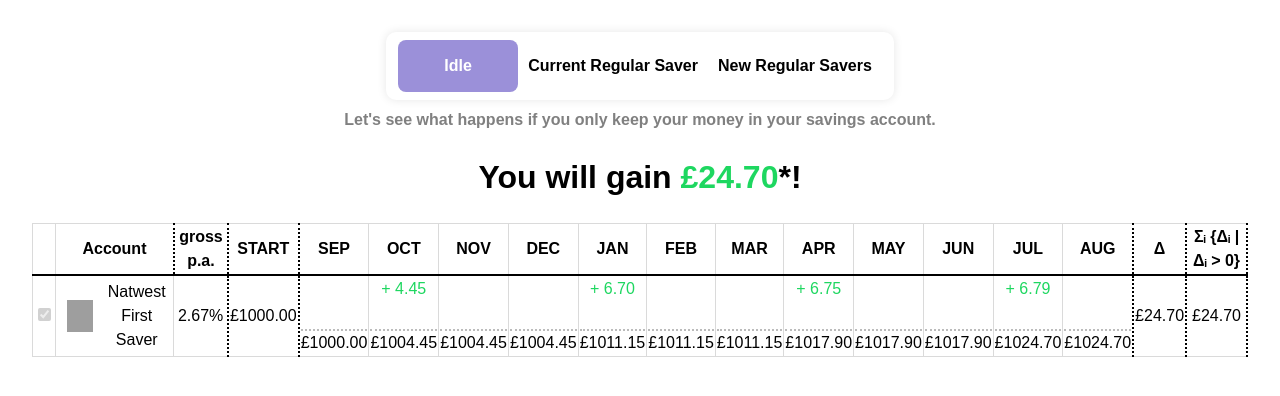
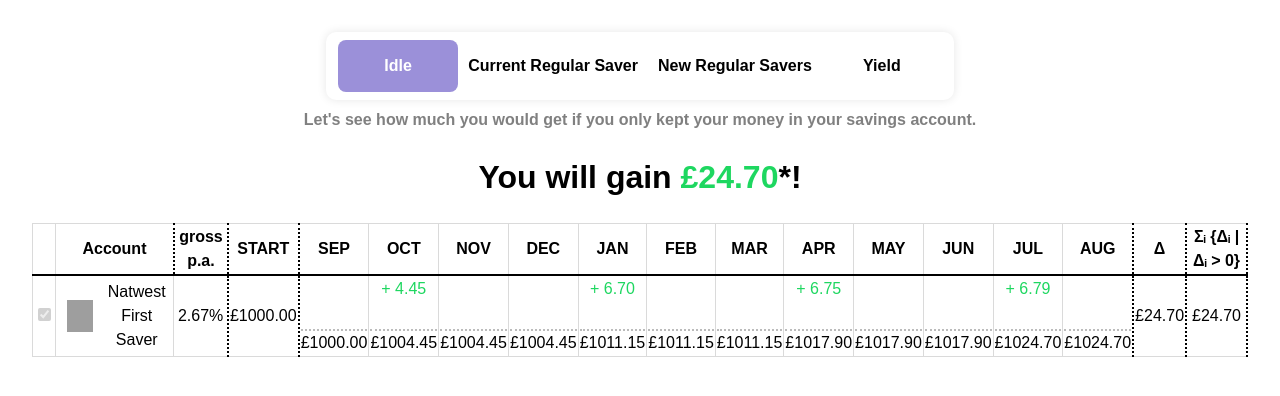
Before and after one commit to Razzula/martyn-llewelyn, a React (Vite) app: page / in a window 1280 px wide. Shown: the top 396 px of the page. Built offline with nearby package versions, Linux system fonts and the light colour scheme; grey boxes are pictures that could not be loaded.

Commit message:
Implement yield heurestic to optimise interest generation

```diff
--- a/src/App.tsx
+++ b/src/App.tsx
@@ -30,6 +30,7 @@ function App() {
     useRef<HTMLDivElement>(null),
     useRef<HTMLDivElement>(null),
     useRef<HTMLDivElement>(null),
+    useRef<HTMLDivElement>(null),
   ];
 
   // Ref for the SegmentedControl container
@@ -38,13 +39,18 @@ function App() {
   let modeLong;
   switch (mode) {
     case 'idle':
-      modeLong = 'only keep your money in your savings account';
+      modeLong = 'if you only kept your money in your savings account';
       break;
     case 'crs':
-      modeLong = 'utilise your current regular saver, as well as your savings';
+      modeLong = 'if you utilsed your current regular saver, as well as your savings';
+      break;
+    case 'nrs':
+      modeLong = 'if you utilised other available regular savers, as well as your existing accounts';
+      break;
+    case 'yield':
+      modeLong = 'from adding £1, in any given month';
       break;
     default:
-      modeLong = 'utilise other available regular savers, as well as your existing accounts';
   }
 
   return (
@@ -69,14 +75,19 @@ function App() {
               label: "New Regular Savers",
               value: "nrs",
               ref: segmentRefs[2]
-            }
+            },
+            {
+              label: "Yield",
+              value: "yield",
+              ref: segmentRefs[3]
+            },
           ]}
         />
       </div>
 
       <div className="App">
-        <h4 style={{ color: 'grey' }}>Let's see what happens if you {modeLong}.</h4>
-        <h1>
+        <h4 style={{ color: 'grey' }}>Let's see how much you would get {modeLong}.</h4>
+        <h1 hidden={mode === 'yield'}>
           You will gain <span style={{color: '#1ed760'}}>£{totalDelta.toFixed(2)}</span>
           <Tooltip>
             <TooltipTrigger>*</TooltipTrigger>
--- a/src/components/BankAccountTable.tsx
+++ b/src/components/BankAccountTable.tsx
@@ -1,6 +1,7 @@
 import React, { useEffect } from 'react';
 import { Account } from '../App';
 import { Tooltip, TooltipContent, TooltipTrigger } from './Tooltip';
+import Colour from '../utils/Colour';
 
 import '../styles/App.css';
 
@@ -51,11 +52,120 @@ function createDataTable(accounts: Account[]): [Account, Cell[]][] {
     return data;
 }
 
-function enactDataTable(dataTable: [Account, Cell[]][]): [Account, Cell[]][] {
+function createYieldTable(accounts: Account[]): [Account, number[], number[]][] {
+    // generate table of yields
+    const data: [Account, number[], number[]][] = [];
+    accounts.forEach((account) => {
+        const row: number[] = Array.from({ length: 13 }, () => NaN);
+        row[0] = NaN; // we keep the x*13 shape, so that values align with the data table, but, the first value is useless.
+
+        // generate yields using reverse-traversal
+        const monthlyInterestRate = account.annualInterestRate / 100 / 12;
+        let accumulation = 0;
+        for (let month = 12; month >= 1; month--) {
+            // TODO: I don't think is is done correctly?
+            accumulation += monthlyInterestRate;
+            const interest = accumulation + monthlyInterestRate;
+            row[month] = interest;
+        }
+
+        data.push([account, row, Array.from({ length: 13 }, () => NaN)]);
+    });
+
+    // calculation yield rankings
+    const yieldList: [number, number, number][] = []; // [accountIndex, month, yield]
+    // insertion sort
+    for (let i = 0; i < data.length; i++) {
+        for (let month = 1; month <= 12; month++) {
+            const yieldValue = data[i][1][month];
+            let dirty = false;
+            for (let j = 0; j < yieldList.length; j++) {
+                if (yieldList[j][2] < yieldValue) {
+                    yieldList.splice(j, 0, [i, month, yieldValue]);
+                    dirty = true;
+                    break;
+                }
+            }
+            if (!dirty) {
+                yieldList.push([i, month, yieldValue]);
+            }
+        }
+    }
+    // assign rankings
+    for (let i = 0; i < yieldList.length; i++) {
+        const [accountIndex, month, _yield] = yieldList[i];
+        data[accountIndex][2][month] = i + 1;
+    }
+
+    return data;
+}
+
+function enactDataTable(dataTable: [Account, Cell[]][], yieldTable: [Account, number[], number[]][]): [Account, Cell[]][] {
     const data: [Account, Cell[]][] = dataTable.map(([account, dataRow]) => [account, dataRow]); // shallow copy, with buffer
     const interestBuffer: number[] = new Array(data.length).fill(0);
+    const activeRowsList: boolean[] = new Array(data.length).fill(false);
 
-    // traverse by column
+    // GREEDY HEURISTIC
+    // 0. create linear ranking of cells, using the yield table
+    const yieldList: [number, number, number][] = []; // [accountIndex, month, yield]
+    // insertion sort
+    for (let i = 0; i < data.length; i++) {
+        for (let month = 1; month <= 12; month++) {
+            const yieldValue = yieldTable[i][1][month];
+            let dirty = false;
+            for (let j = 0; j < yieldList.length; j++) {
+                if (yieldList[j][2] < yieldValue) {
+                    yieldList.splice(j, 0, [i, month, yieldValue]);
+                    dirty = true;
+                    break;
+                }
+            }
+            if (!dirty) {
+                yieldList.push([i, month, yieldValue]);
+            }
+        }
+    }
+
+    // 1. maximise input into highest yield options
+    let workingSum = data[0][1][0].value;
+    for (let i = 0; i < yieldList.length; i++) {
+        const [accountIndex, month, _yieldValue] = yieldList[i];
+        const [account, row] = data[accountIndex];
+
+        if ((account.maxInflow || 0) > 0) { // we must be able to transfer
+
+            // in order to utilise this cell, we must first ensure that the minimum inflow is met, for all cells in this row
+            if (activeRowsList[accountIndex] === false) {
+                // the assumption is that, as this row is inactive, then the transfer will be 0 for all cells in this row
+                if ((account.minInflow || 0) * 12 <= workingSum) {
+                    for (let j = 0; j < 12; j++) {
+                        workingSum -= (account.minInflow || 0);
+                        data[accountIndex][1][j].transfer += (account.minInflow || 0);
+                        data[0][1][j].transfer -= (account.minInflow || 0);
+                    }
+                    activeRowsList[accountIndex] = true;
+                }
+                else {
+                    continue; // skip this cell, as we cannot meet the minimum inflow
+                }
+            }
+
+            const existingInflow = row[month].transfer;
+            const maxExpenditure = Math.max(Math.min(((account.maxInflow || 0) - existingInflow), workingSum), 0);
+            if (maxExpenditure > 0) {
+                workingSum -= maxExpenditure;
+                row[month].transfer += maxExpenditure;
+                data[0][1][month].transfer -= maxExpenditure;
+
+                if (workingSum <= 0) {
+                    break;
+                }
+            }
+        }
+    }
+
+    // CHRONOLOGICAL TRAVERSAL
+    // traverse by column, to calculate interest and balance
     for (let month = 1; month <= 12; month++) {
         let balance = data[0][1][month - 1].value;
 
@@ -77,17 +187,37 @@ function enactDataTable(dataTable: [Account, Cell[]][]): [Account, Cell[]][] {
                 row[month].value += interestBuffer[i];
                 row[month].interest += interestBuffer[i];
                 interestBuffer[i] = 0; // reset buffer
+
+                // if this is a savings account, we should feed this into a regular saver
+                if (account.type.toLowerCase() === 'savings') {
+                    // find best available cell to transfer to
+                    for (let j = 0; j < yieldList.length; j++) {
+                        const [idealAccountIndex, idealMonth, _yieldValue] = yieldList[j];
+                        // account must not be the same as the current account
+                        // cell must not be in the past, relative to when this interest was compounded
+                        if (idealAccountIndex === i || idealMonth < month) {
+                            continue;
                         }
 
-            // alter balance
-            // currently, we just max out, where possible
-            const maxExpenditure = Math.min(account.maxInflow || 0, balance);
-            if (maxExpenditure > 0) {
-                balance -= maxExpenditure;
-                row[month].value += maxExpenditure;
-                row[month].transfer += maxExpenditure;
-                data[0][1][month].value -= maxExpenditure;
-                data[0][1][month].transfer -= maxExpenditure;
+                        // enforce maxInflow
+                        // TODO: enforce minInflow
+                        if (data[idealAccountIndex][1][idealMonth].transfer >= (data[idealAccountIndex][0].maxInflow || 0)) {
+                            continue;
+                        }
+
+                        data[idealAccountIndex][1][idealMonth].transfer += row[month].interest;
+                        row[idealMonth].transfer -= row[month].interest;
+                        break;
+                    }
+                }
+            }
+
+            // OPTIMISTIC HEURISTIC
+            // alter balance; according to heuristic
+            if (row[month].transfer !== 0) {
+                balance += row[month].transfer;
+                row[month].value += row[month].transfer;
+                data[0][1][month].value -= row[month].transfer;
             }
         }
     }
@@ -98,6 +228,7 @@ function enactDataTable(dataTable: [Account, Cell[]][]): [Account, Cell[]][] {
 const BankAccountTable: React.FC<BankAccountTableProps> = ({ accounts, mode, setTotalDelta }) => {
 
     const [dataTable, setDataTable] = React.useState<[Account, Cell[]][]>([]);
+    const [yieldTable, setYieldTable] = React.useState<[Account, number[], number[]][]>([]);
 
     // HANDLE STATE CHANGE
     useEffect(() => {
@@ -105,23 +236,20 @@ const BankAccountTable: React.FC<BankAccountTableProps> = ({ accounts, mode, set
         const visibleAccounts = accounts.filter(account =>
             account.type.toLowerCase() === 'savings'
             || (account.type.toLowerCase() === 'regular saver' && (mode === 'crs' && account.state?.toLowerCase() === 'owned') || mode === 'nrs')
+            || mode === 'yield'
         );
 
         // generate data table
         const tempDataTable = createDataTable(visibleAccounts);
 
-        // TODO: reverse-generate a yield table
+        // generate yield table
+        const tempYieldTable = createYieldTable(visibleAccounts);
 
         // calculate data table
-        // tempDataTable.forEach(([account, row]) => {
-        //     const monthlyBalances = calculateMonthlyBalance(account.initialDeposit, account.annualInterestRate, account.compoundRate, account.compoundOffset);
-        //     for (let i = 1; i < row.length; i++) {
-        //         row[i] = monthlyBalances[i - 1];
-        //     }
-        // });
-        const newDataTable = enactDataTable(tempDataTable);
+        const newDataTable = enactDataTable(tempDataTable, tempYieldTable);
 
         setDataTable(newDataTable);
+        setYieldTable(tempYieldTable);
 
     }, [accounts, mode]);
 
@@ -149,10 +277,11 @@ const BankAccountTable: React.FC<BankAccountTableProps> = ({ accounts, mode, set
                                 </TooltipContent>
                             </Tooltip>
                         </th>
-                        <th className='dotted-sides'>START</th>
+                        { mode !== 'yield' ? <th className='dotted-sides'>START</th> : undefined}
                         {Array.from({ length: 12 }, (_, i) => (
                             <th key={i}>{months[i]}</th>
                         ))}
+                        { mode !== 'yield' ? <>
                             <th className='dotted-sides'>
                                 <Tooltip>
                                     <TooltipTrigger>Δ</TooltipTrigger>
@@ -169,6 +298,8 @@ const BankAccountTable: React.FC<BankAccountTableProps> = ({ accounts, mode, set
                                     </TooltipContent>
                                 </Tooltip>
                             </th>
+                            </> : undefined
+                        }
                     </tr>
                 </thead>
                 <tbody>
@@ -178,6 +309,9 @@ const BankAccountTable: React.FC<BankAccountTableProps> = ({ accounts, mode, set
                         // const monthlyBalances = calculateMonthlyBalance(account.initialDeposit, account.annualInterestRate, account.compoundRate, account.compoundOffset);
 
                         const delta = dataRow[dataRow.length - 1].value - account.initialDeposit;
+
+                        const [peakGreen, peakRed] = [new Colour(133, 224, 133) /*#85e085*/, new Colour(255, 105, 97) /*ff6961*/];
+                        const heatDelta = peakRed.delta(peakGreen);
 
                         return (
                             <tr key={index}>
@@ -189,8 +323,9 @@ const BankAccountTable: React.FC<BankAccountTableProps> = ({ accounts, mode, set
                                     </div>
                                 </td>
                                 <td>{account.annualInterestRate}%</td>
-                                <td className='dotted-sides'>£{account.initialDeposit.toFixed(2)}</td>
-                                {dataRow.slice(1).map((balance, _month) => {
+                                { mode !== 'yield' ? <td className='dotted-sides'>£{account.initialDeposit.toFixed(2)}</td> : undefined }
+                                {dataRow.slice(1).map((balance, month) => {
+                                    if (mode !== 'yield') {
                                         const [interestPositive, transferPositive] = [balance.interest >= 0, balance.transfer > 0];
                                         const interestStr = balance.interest >= 0.01 ? `+ ${balance.interest.toFixed(2)}` : undefined;
                                         const transferStr = Math.abs(balance.transfer) >= 0.01 ? (`${transferPositive ? '+' : '-'} ${Math.abs(balance.transfer).toFixed(2)}`) : undefined;
@@ -203,9 +338,26 @@ const BankAccountTable: React.FC<BankAccountTableProps> = ({ accounts, mode, set
                                                 </div>
                                             </td>
                                         );
+                                    }
+                                    else {
+                                        const rank = yieldTable[index][2][month+1];
+                                        const strength = rank / yieldTable.length / 5;
+                                        return (
+                                            <td style={{ background: peakGreen.add(heatDelta.multiply(strength)).toCss() }}>
+                                                <Tooltip>
+                                                    <TooltipTrigger>{yieldTable[index][1][month+1].toFixed(4)}</TooltipTrigger>
+                                                    <TooltipContent>
+                                                        <div>Ranking: {rank}</div>
+                                                    </TooltipContent>
+                                                </Tooltip>
+                                            </td>
+                                        );
+                                    }
                                 })}
+                                { mode !== 'yield' ? <>
                                     <td className='dotted-sides'>£{delta.toFixed(2)}</td>
                                     <td className='dotted-sides'>£{dataRow.slice(1).reduce((sum, cell) => sum + cell.interest, 0).toFixed(2)}</td>
+                                </> : undefined }
                             </tr>
                         );
                     })}
--- /dev/null
+++ b/src/utils/Colour.ts
@@ -0,0 +1,35 @@
+class Colour {
+    constructor(public r: number, public g: number, public b: number) { }
+
+    // calar multiplication
+    multiply(scalar: number): Colour {
+        return new Colour(
+            Math.min(255, this.r * scalar),  // Ensuring the value stays within 0-255
+            Math.min(255, this.g * scalar),
+            Math.min(255, this.b * scalar)
+        );
+    }
+
+    delta(other: Colour): Colour {
+        return new Colour(
+            this.r - other.r,
+            this.g - other.g,
+            this.b - other.b
+        );
+    }
+
+    add(other: Colour): Colour {
+        return new Colour(
+            this.r + other.r,
+            this.g + other.g,
+            this.b + other.b
+        );
+    }
+
+    // CSS-friendly rgb string
+    toCss(): string {
+        return `rgb(${Math.round(this.r)}, ${Math.round(this.g)}, ${Math.round(this.b)})`;
+    }
+}
+
+export default Colour;
```
Lines whose indentation alone changed are shown as unchanged.
